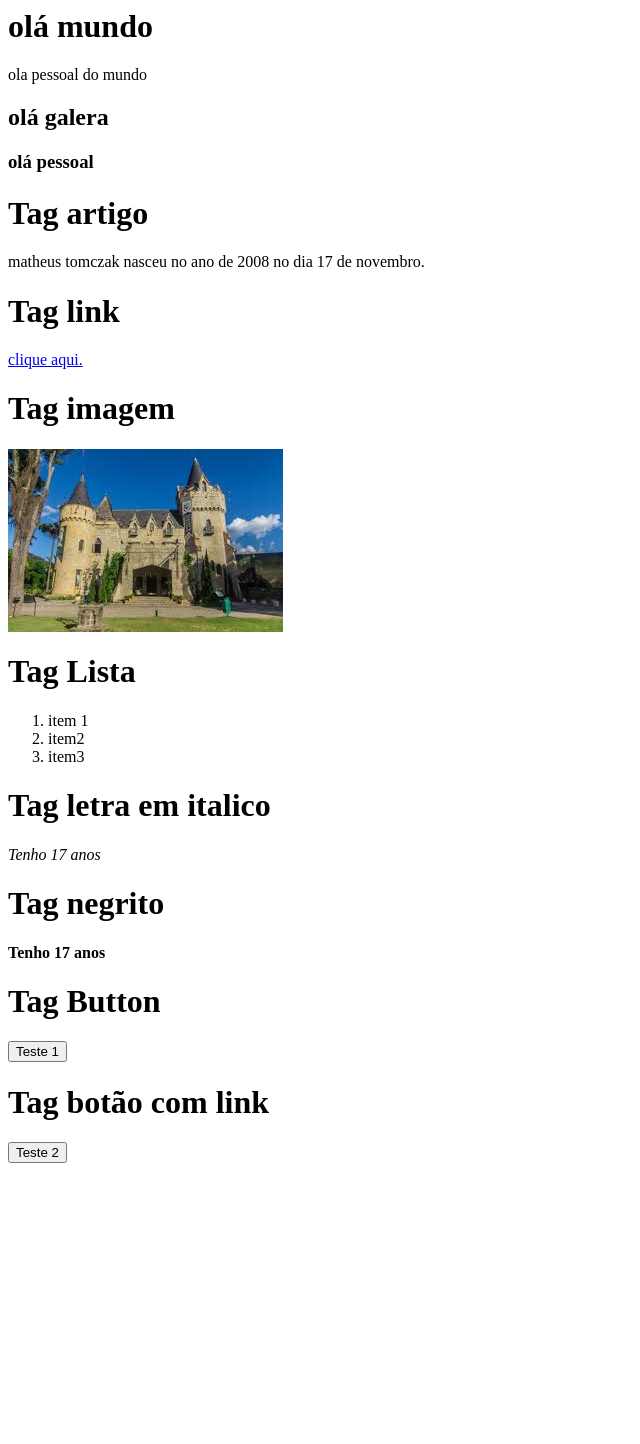
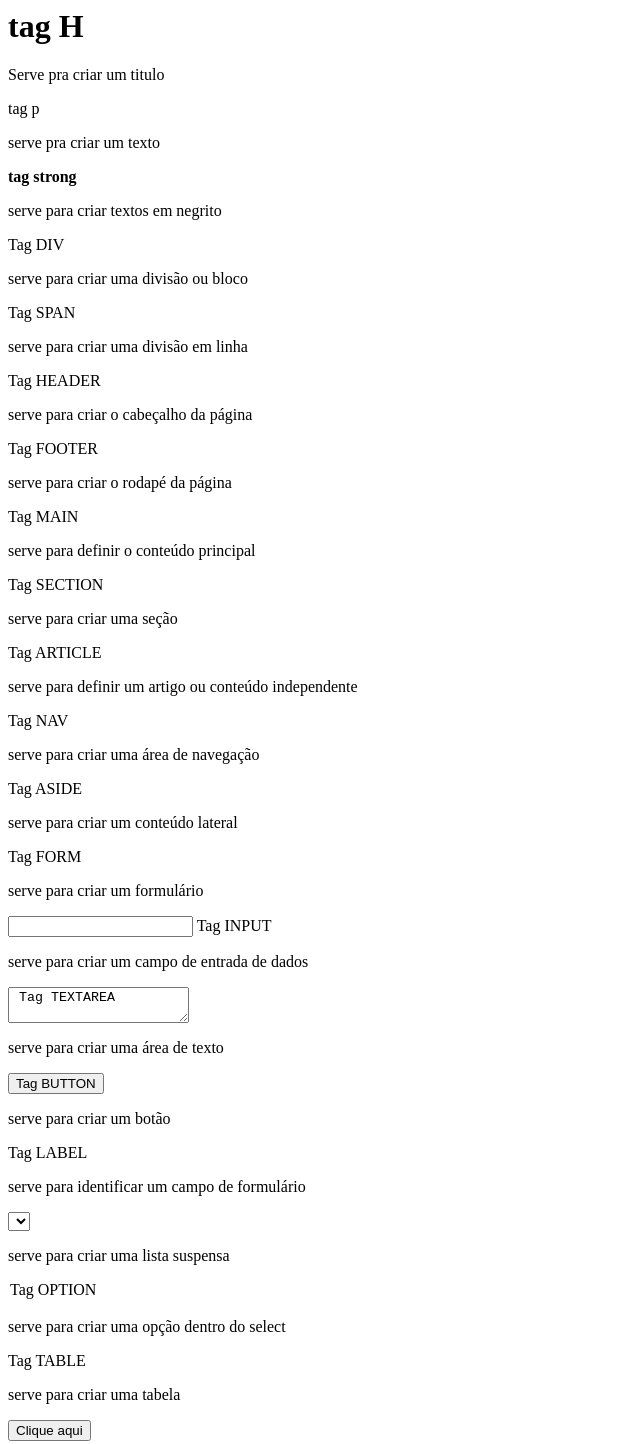
Before and after one commit to brunodluiz/AULA-1---HTML, a plain HTML site: page index.html in a window 1280 px wide. Shown: the whole page, without its empty margins (0-640 px from the left). Before the commit the page ends 1171 px from the top, so only its background shows below. Drawn offline with Linux system fonts and the light colour scheme.

Commit message:
atividade finalizada

```diff
--- a/index.html
+++ b/index.html
@@ -2,57 +2,85 @@
 <head>
     <meta charset="UTF-8">
     <meta name="viewport" content="width=device-width, initial-scale=1.0">
-    <title>Meu Primeiro Site</title>
+    <title>Meu primeiro site</title>
 </head>
 <body>
 
-    <h1> olá mundo</h1>
+</body>
+    <h1>tag H</h1>
+    <p>Serve pra criar um titulo</p>
 
-    <p> ola pessoal do mundo</p>
+    <p>tag p<p>
+    </p>serve pra criar um texto</p>
 
-   <h2> olá galera</h2>
+    <strong> tag strong</strong>
+    <p>serve para criar textos em negrito</p>
 
-   <h3> olá pessoal</h3>
+    <div> Tag DIV</div>
+    <p> serve para criar uma divisão ou bloco</p>
 
-  <h1>Tag artigo</h1>
+    <span> Tag SPAN</span>
+    <p> serve para criar uma divisão em linha</p>
+
+    <header> Tag HEADER</header>
+    <p> serve para criar o cabeçalho da página</p>
+
+    <footer> Tag FOOTER</footer>
+    <p> serve para criar o rodapé da página</p>
+
+    <main> Tag MAIN</main>
+    <p> serve para definir o conteúdo principal</p>
+
+    <section> Tag SECTION</section>
+    <p> serve para criar uma seção</p>
+
+    <article> Tag ARTICLE</article>
+    <p> serve para definir um artigo ou conteúdo independente</p>
+
+    <nav> Tag NAV</nav>
+    <p> serve para criar uma área de navegação</p>
+    <aside> Tag ASIDE</aside>
+    <p> serve para criar um conteúdo lateral</p>
+
+    <form> Tag FORM</form>
+    <p> serve para criar um formulário</p>
+
+    <input> Tag INPUT
+    <p> serve para criar um campo de entrada de dados</p>
+
+    <textarea> Tag TEXTAREA</textarea>
+    <p> serve para criar uma área de texto</p>
+
+    <button> Tag BUTTON</button>
+    <p> serve para criar um botão</p>
+
+    <label> Tag LABEL</label>
+    <p> serve para identificar um campo de formulário</p>
+
+    <select> Tag SELECT</select>
+    <p> serve para criar uma lista suspensa</p>
+
+    <option> Tag OPTION</option>
+    <p> serve para criar uma opção dentro do select</p>
+
+    <table> Tag TABLE</table>
+    <p> serve para criar uma tabela</p>
 
 
-   <article> matheus tomczak nasceu no ano de 2008 no dia 17 de novembro.</article>
 
 
-<h1>Tag link</h1>
+    <!DOCTYPE html>
+<html>
+<head>
+    <title>Exemplo Button</title>
+</head>
+<body>
 
-  <a href="https://www.youtube.com/watch?v=XRWlVh0OuBA">clique aqui.</a></p>
+    <button>Clique aqui</button>
+
+</body>
+</html>
+<body>
 
 
-<h1>Tag imagem</h1>
-
-<img src="download.jpg" alt="castelo">
-
-<h1>Tag Lista</h1>
-<ol>
-<li> item 1</li>
-<li>item2</li>
-<li>item3</li>
-
-</ol>
-
-<h1>Tag letra em italico</h1>
-
-<i>Tenho 17 anos</i>
-
-<h1>Tag negrito</h1>
-
-<b>Tenho 17 anos</b>
-
-<h1>Tag Button</h1>
-<button>Teste 1</button>
-
-
-<h1>Tag botão com link</h1>
-
-<a href="https://github.com/userThaliaoliveira/Tags_html">
-  <button>Teste 2</button>
-</a>
-</body>
 </html>
```
Also changed, not shown: download.jpg (deleted), hipopotamo.jpg (deleted), unnamed.png (deleted).
